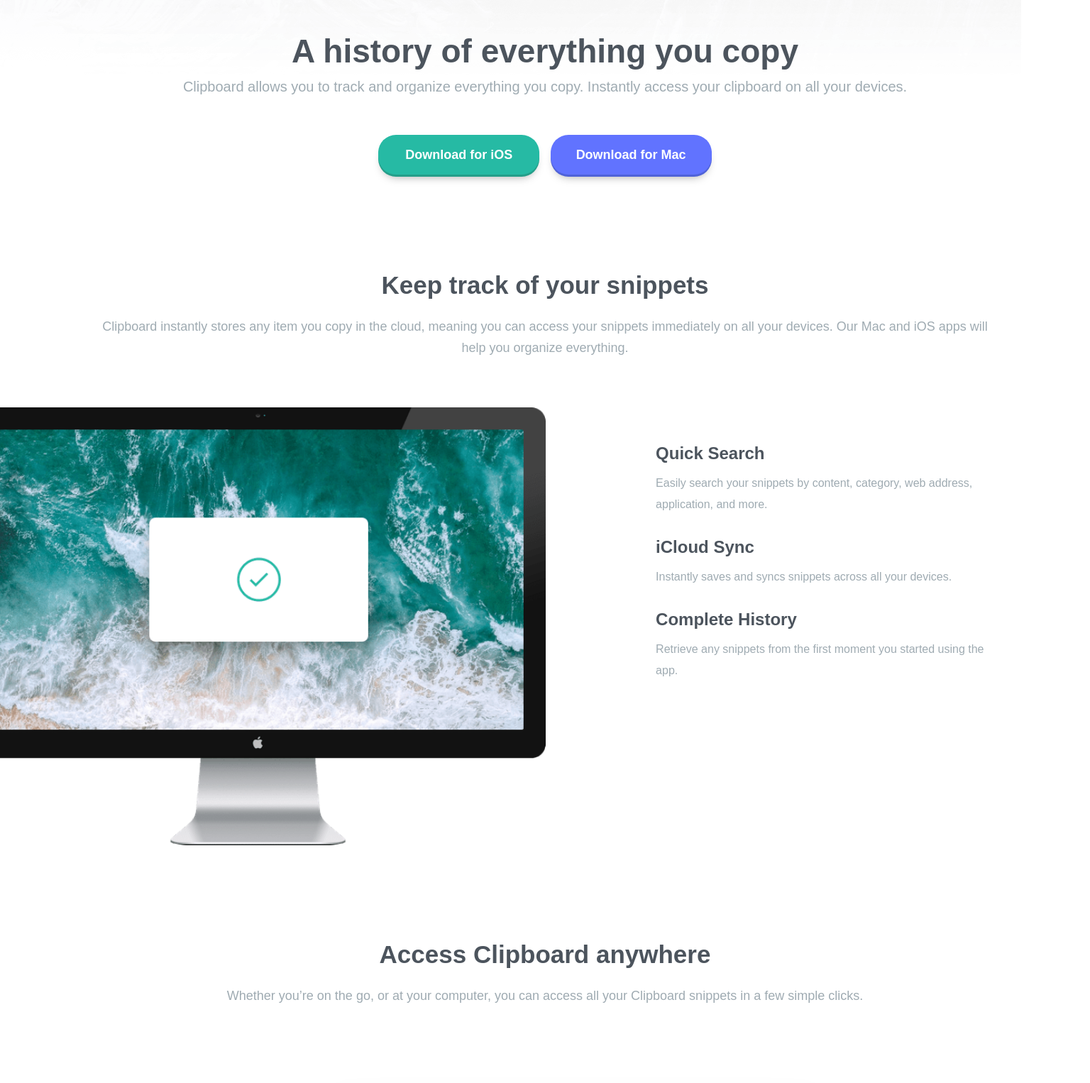
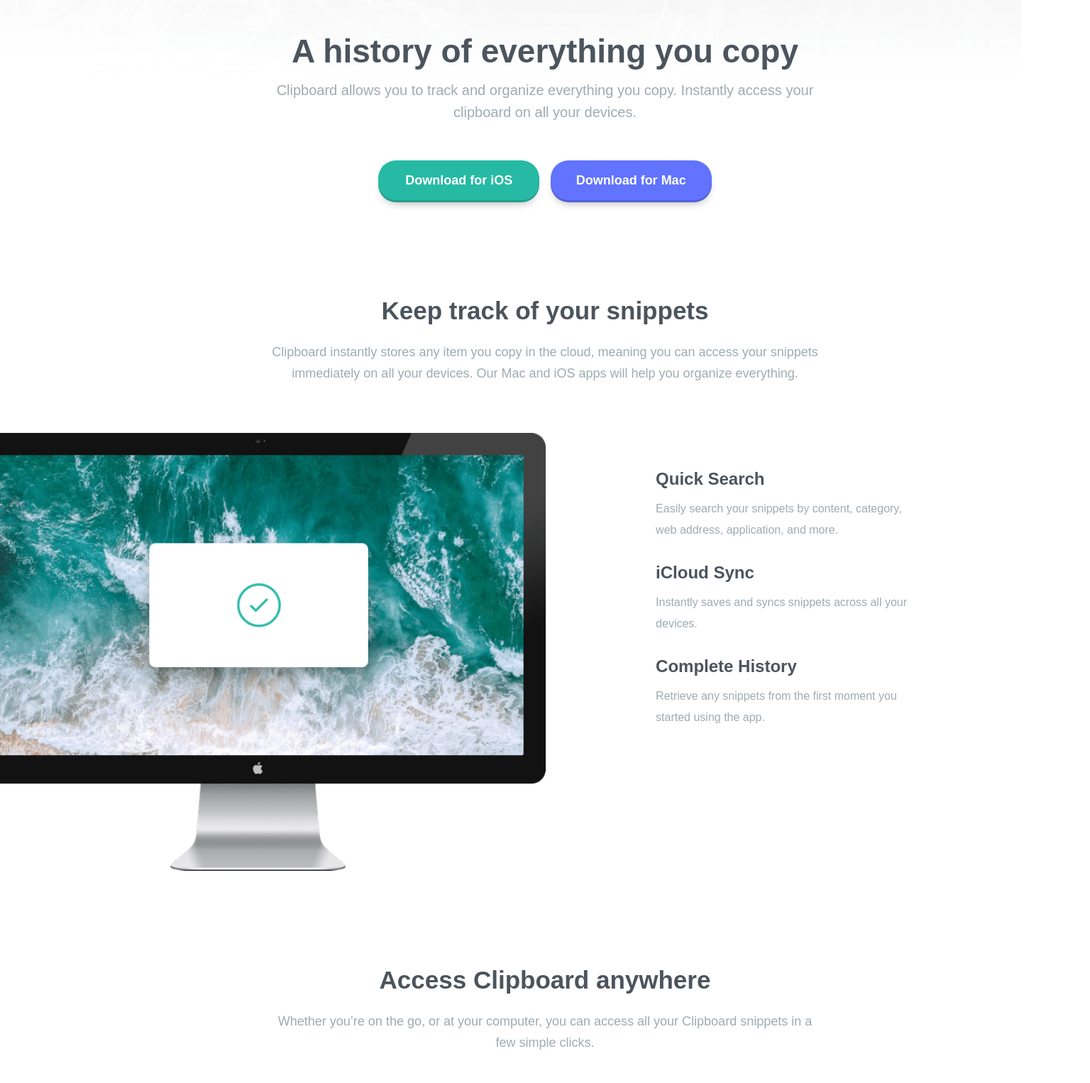
Before and after one commit to leslief10/clipboard-landing-page, a plain HTML site: page index.html in a window 1536 px wide. Shown: the part 251-1777 px from the top of the page at 71% size. Drawn offline with Linux system fonts and the light colour scheme; a web font is replaced by a local one.

Commit message:
Modified the margins on some of the paragraphs, so it'd look more similar to the desktop design

```diff
--- a/css/media-queries.css
+++ b/css/media-queries.css
@@ -259,8 +259,29 @@
 }
 
 @media only screen and (min-width: 1440px) {
-  .landing-page__second-section-container {
-    grid-template-columns: 61% 33%;
+
+  .landing-page__main-paragraph {
+    margin: 9px 320px 52px;
   }
 
+  .landing-page__secondary-main-paragraph {
+    margin: 0 350px 69px;
+  }
+
+  .landing-page__second-section-container {
+    grid-template-columns: 61% 26%;
+  }
+
+  .landing-page__tertiary-main-paragraph {
+    margin: 0 350px 100px;
+  }
+
+  .landing-page__blacklist-text, .landing-page__snippets-text, .landing-page__preview-text {
+    margin-left: 65px;
+    margin-right: 65px;
+  }
+
+  .landing-page__quinary-main-paragraph {
+    margin: 0 350px 52px;
+  }
 }
```
Also changed, not shown: 1 other file.
